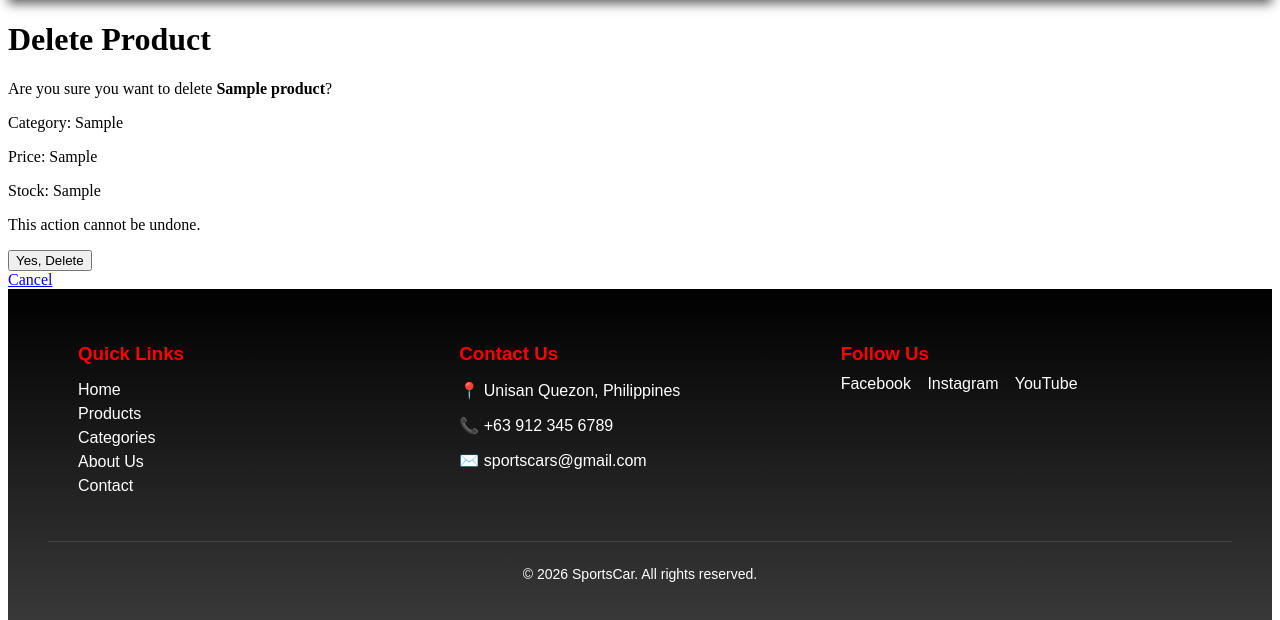
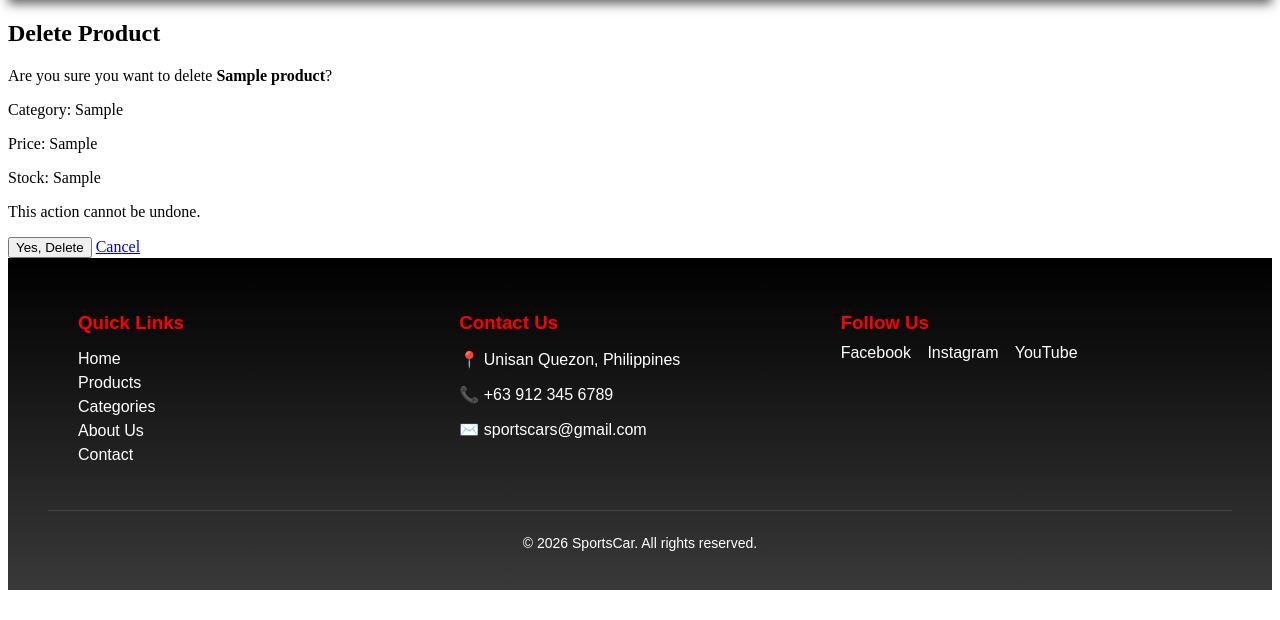
Before and after one commit to jisadejuan/sportscar_webshop, a Flask app: page /admin/delete/1 in a window 1280 px wide. Shown: the part 93-713 px from the top of the page. Run offline with Flask 3, Linux system fonts and the light colour scheme; tables that the repository leaves empty hold one stand-in row (values such as "Sample post").

Commit message:
Update confirm_delete.html

```diff
--- a/app/templates/admin/confirm_delete.html
+++ b/app/templates/admin/confirm_delete.html
@@ -1,20 +1,23 @@
 {% extends 'base.html' %}
 {% block content %}
 
-<body>
-  <h1>Delete Product</h1>
+<section id="delete-product-section" class="delete-product-container">
+  <h1 class="delete-product-title">Delete Product</h1>
 
-  <p>Are you sure you want to delete <strong>{{ product.name }}</strong>?</p>
-  <p>Category: {{ product.category }}</p>
-  <p>Price: {{ product.price }}</p>
-  <p>Stock: {{ product.stock }}</p>
-  <p>This action cannot be undone.</p>
+  <div class="delete-product-details">
+    <p>Are you sure you want to delete <strong>{{ product.name }}</strong>?</p>
+    <p>Category: {{ product.category }}</p>
+    <p>Price: {{ product.price }}</p>
+    <p>Stock: {{ product.stock }}</p>
+    <p class="delete-warning">This action cannot be undone.</p>
+  </div>
 
-  <form method="POST" action="{{ url_for('product.delete_product', product_id=product.id) }}">
-    <button type="submit">Yes, Delete</button>
+  <form id="delete-product-form" class="delete-product-form" method="POST" action="{{ url_for('product.delete_product', product_id=product.id) }}">
+    <div class="delete-product-actions">
+      <button type="submit" class="delete-btn-confirm">Yes, Delete</button>
+      <a href="{{ url_for('product.product_list') }}" class="delete-btn-cancel">Cancel</a>
+    </div>
   </form>
-
-  <a href="{{ url_for('product.product_list') }}">Cancel</a>
-</body>
+</section>
 
 {% endblock %}
```
